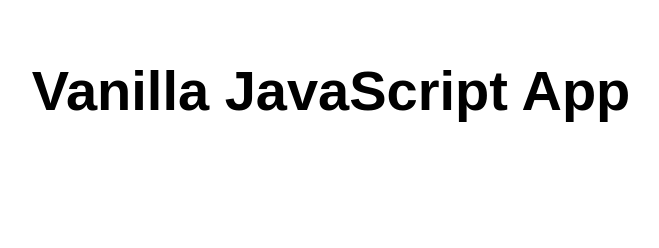
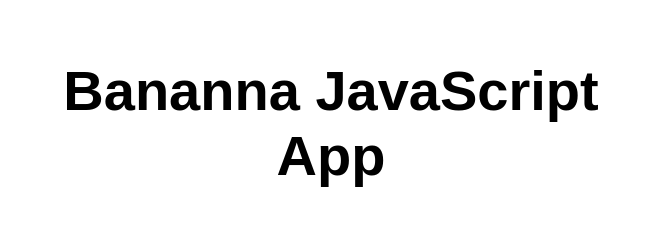
Before and after one commit to sldeskins/my-first-static-web-app, a website: page src/index.html in a window 1280 px wide. Shown: the whole page, without its empty margins (309-968 px from the left). Drawn offline with Linux system fonts and the light colour scheme.

Commit message:
change from Vanilla to Bananna

```diff
--- a/src/index.html
+++ b/src/index.html
@@ -5,12 +5,12 @@
   <meta charset="UTF-8">
   <meta name="viewport" content="width=device-width, initial-scale=1.0">
   <link rel="stylesheet" href="styles.css">
-  <title>Vanilla JavaScript App</title>
+  <title>Bananna JavaScript App</title>
 </head>
 
 <body>
   <main>
-    <h1>Vanilla JavaScript App</h1>
+    <h1>Bananna JavaScript App</h1>
   </main>
 </body>
 
```
